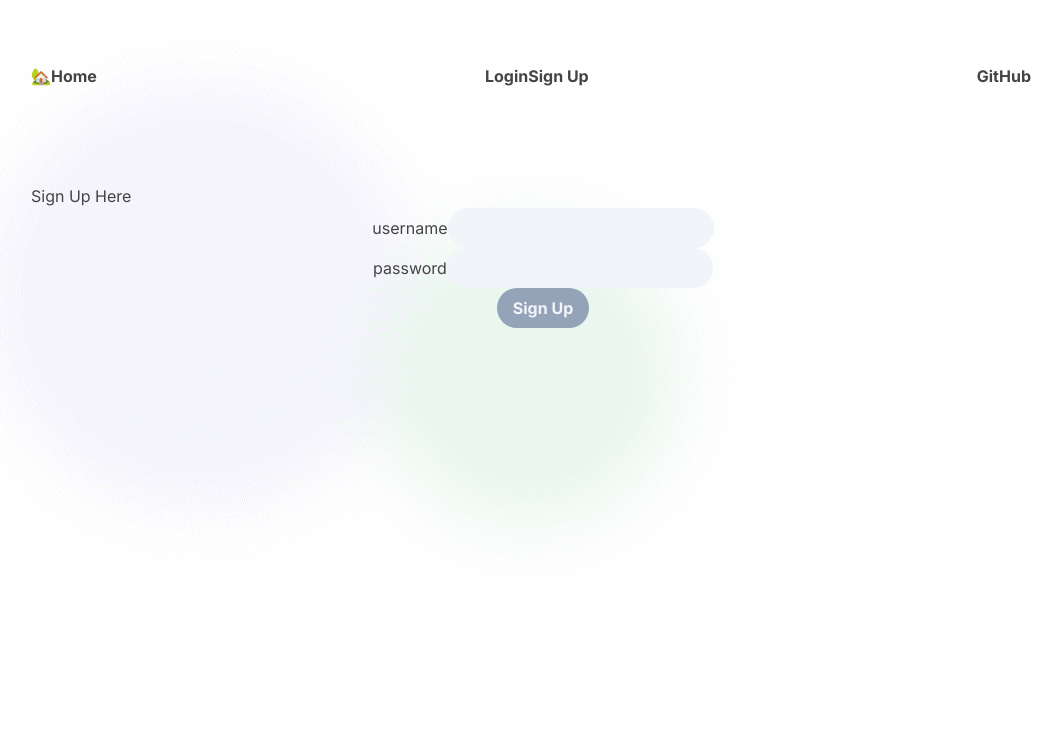
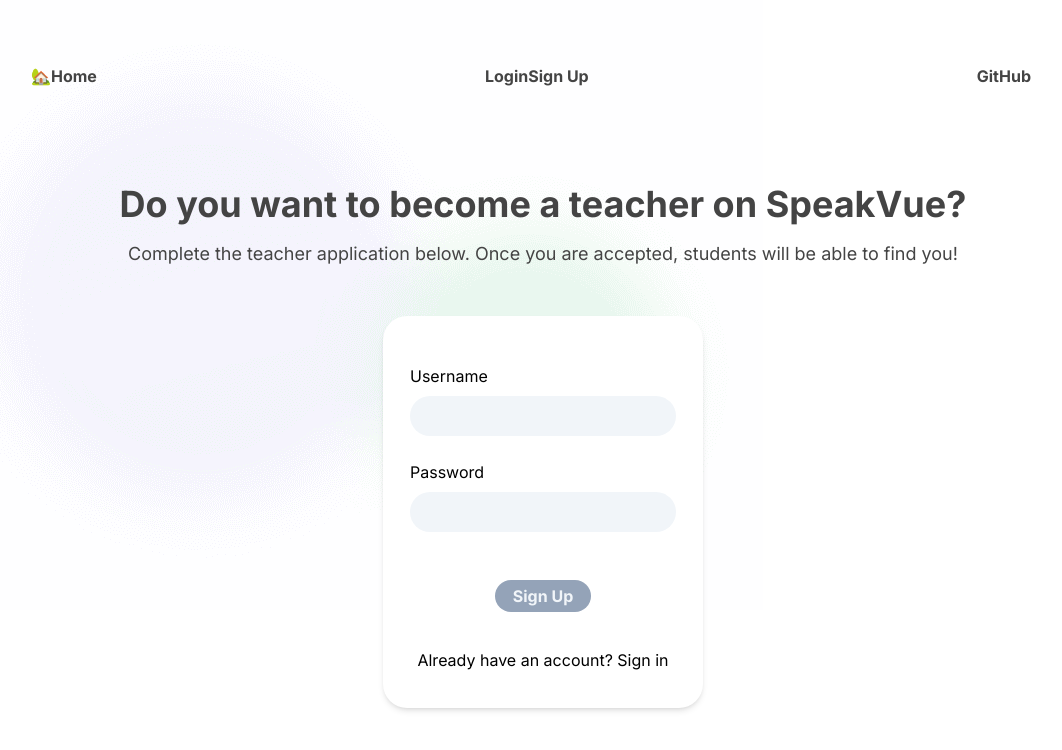
Before and after one commit to Neilly28/vue-speak, a Vue app in the folder frontend/: page /signup in a window 1280 px wide. Shown: the top 750 px of the page, without its empty margins (97-1159 px from the left). Built offline with nearby package versions, Linux system fonts and the light colour scheme; some icons are missing; what prettier-plugin-tailwindcss would draw is missing.

Commit message:
added sign up and login css

```diff
--- a/frontend/src/views/Login.vue
+++ b/frontend/src/views/Login.vue
@@ -1,22 +1,37 @@
 <template>
-  <form @submit.prevent="handleLogin">
-    <h1>Login Here</h1>
-    <div class="flex flex-col items-center justify-center">
+  <div class="text-center">
+    <h1 class="mb-4 mt-12 text-4xl font-bold">
+      Do you want to become a teacher on SpeakVue?
+    </h1>
+    <p class="mb-12 text-lg">
+      Complete the teacher application below. Once you are accepted, students
+      will be able to find you!
+    </p>
+  </div>
   <div>
-        <label for="">username</label>
+    <form
+      @submit.prevent="handleLogin"
+      class="m-auto flex w-80 flex-col items-center justify-evenly rounded-3xl bg-white pb-6 pt-12 text-center shadow-md"
+    >
+      <div class="flex flex-col justify-center gap-6">
+        <div class="flex flex-col gap-2 text-left">
+          <label for="username">Username</label>
           <input
             class="cursor-pointer rounded-full bg-slate-100 px-4 py-2"
-          type="username"
+            type="text"
+            id="username"
             name="username"
             v-model="username"
             required
           />
         </div>
-      <div>
-        <label for="">password</label>
+
+        <div class="flex flex-col gap-2 text-left">
+          <label for="password">Password</label>
           <input
             class="cursor-pointer rounded-full bg-slate-100 px-4 py-2"
             type="password"
+            id="password"
             name="password"
             v-model="password"
             required
@@ -25,13 +40,24 @@
         <button
           type="submit"
           :disabled="!username || !password || authStore.isLoading"
-        class="cursor-pointer rounded-full bg-cyan-200 px-4 py-2 font-bold text-cyan-800 transition-all hover:bg-cyan-300 disabled:bg-slate-400 disabled:text-slate-100"
+          class="m-auto mt-6 w-24 rounded-3xl border-transparent bg-cyan-200 px-4 py-1 font-semibold text-cyan-800 transition-all hover:bg-cyan-400 disabled:bg-slate-400 disabled:text-slate-100"
         >
           Login
         </button>
-      <div v-if="error" class="text-2xl text-red-500">{{ error }}</div>
+        <div class="flex h-12 flex-col items-center justify-around">
+          <div v-if="error" class="text-sm text-red-500">
+            {{ error }}
+          </div>
+          <router-link
+            class="transition-all ease-in hover:text-cyan-400"
+            to="/signup"
+          >
+            Don't have an account? Sign Up</router-link
+          >
+        </div>
       </div>
     </form>
+  </div>
 </template>
 
 <script setup>
--- a/frontend/src/views/SignUp.vue
+++ b/frontend/src/views/SignUp.vue
@@ -1,9 +1,21 @@
 <template>
-  <form @submit.prevent="handleSignUp">
-    <h1>Sign Up Here</h1>
-    <div class="flex flex-col items-center justify-center">
+  <div class="text-center">
+    <h1 class="mb-4 mt-12 text-4xl font-bold">
+      Do you want to become a teacher on SpeakVue?
+    </h1>
+    <p class="mb-12 text-lg">
+      Complete the teacher application below. Once you are accepted, students
+      will be able to find you!
+    </p>
+  </div>
   <div>
-        <label for="username">username</label>
+    <form
+      @submit.prevent="handleSignUp"
+      class="m-auto flex w-80 flex-col items-center justify-evenly rounded-3xl bg-white pb-6 pt-12 text-center shadow-md"
+    >
+      <div class="flex flex-col justify-center gap-6">
+        <div class="flex flex-col gap-2 text-left">
+          <label for="username">Username</label>
           <input
             class="cursor-pointer rounded-full bg-slate-100 px-4 py-2"
             type="text"
@@ -14,8 +26,8 @@
           />
         </div>
 
-      <div>
-        <label for="password">password</label>
+        <div class="flex flex-col gap-2 text-left">
+          <label for="password">Password</label>
           <input
             class="cursor-pointer rounded-full bg-slate-100 px-4 py-2"
             type="password"
@@ -28,13 +40,23 @@
         <button
           type="submit"
           :disabled="!username || !password || authStore.isLoading"
-        class="cursor-pointer rounded-full bg-cyan-200 px-4 py-2 font-bold text-cyan-800 transition-all hover:bg-cyan-300 disabled:bg-slate-400 disabled:text-slate-100"
+          class="m-auto mt-6 w-24 rounded-3xl border-transparent bg-cyan-200 px-4 py-1 font-semibold text-cyan-800 transition-all hover:bg-cyan-400 disabled:bg-slate-400 disabled:text-slate-100"
         >
           Sign Up
         </button>
-      <div v-if="error" class="text-2xl text-red-500">{{ error }}</div>
+        <div class="flex h-12 flex-col items-center justify-around">
+          <div v-if="error" class="text-sm text-red-500">
+            {{ error }}
+          </div>
+          <router-link
+            class="transition-all ease-in hover:text-cyan-400"
+            to="/login"
+            >Already have an account? Sign in</router-link
+          >
+        </div>
       </div>
     </form>
+  </div>
 </template>
 
 <script setup>
```
Lines whose indentation alone changed are shown as unchanged.
